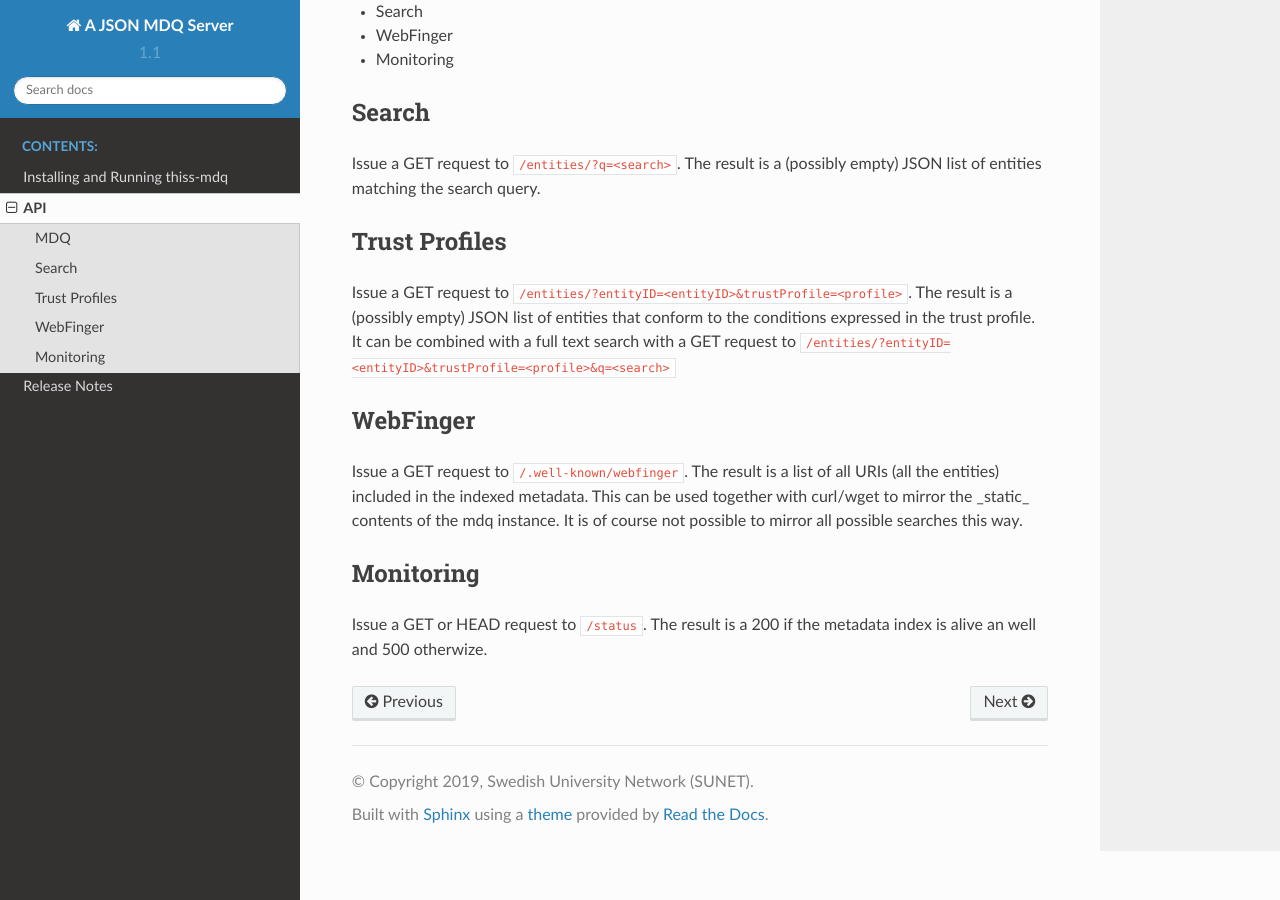
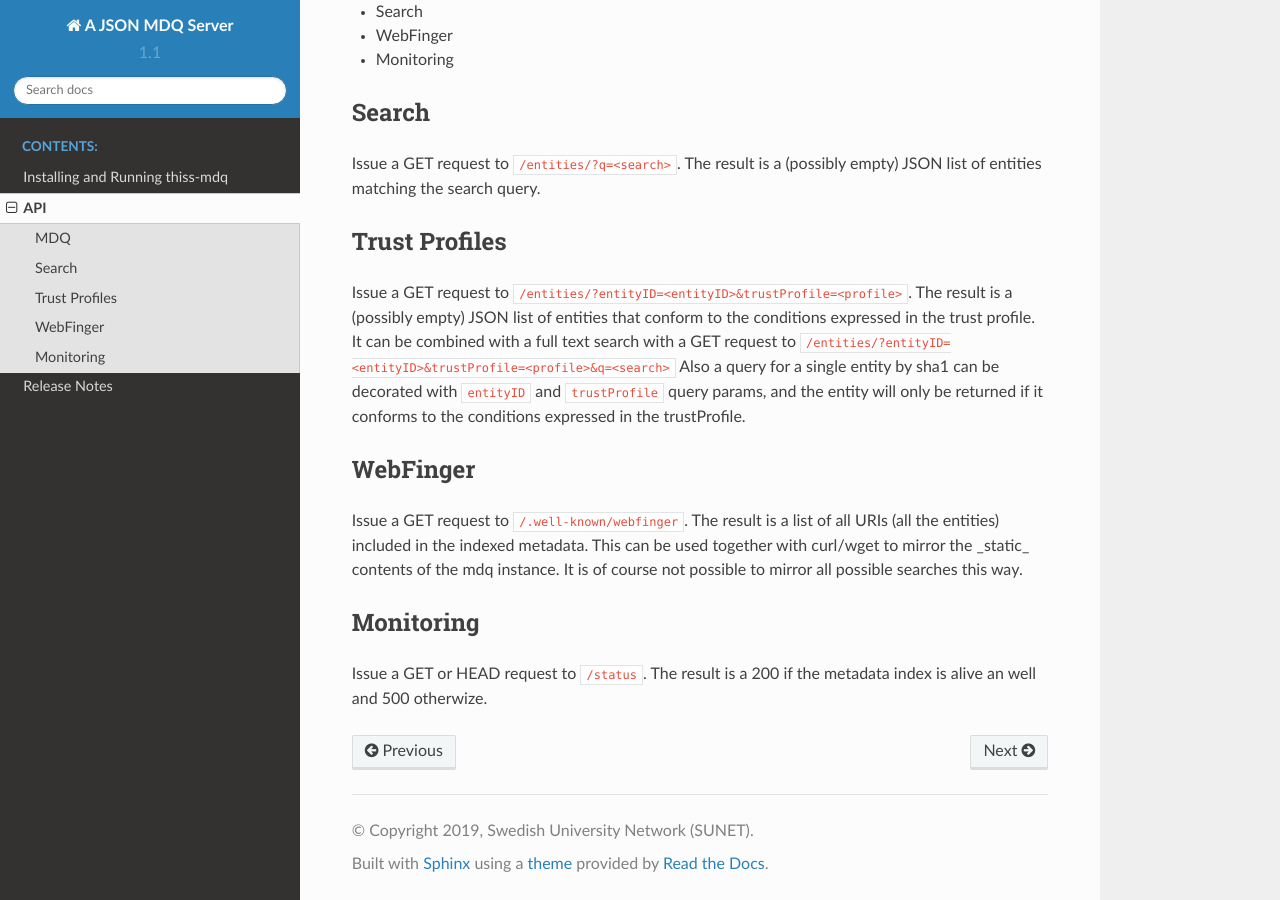
Before and after one commit to TheIdentitySelector/thiss-mdq, a Sphinx documentation site: the page built from docs/api.rst, in a window 1280 px wide and 900 px high, scrolled down 555 px. Built offline with Sphinx 7.4.7 and the Read the Docs theme 2.0.0, drawn with Linux system fonts in a browser that asks for light colours.

Commit message:
update docs

```diff
--- a/docs/api.rst
+++ b/docs/api.rst
@@ -31,6 +31,7 @@ Trust Profiles
 Issue a GET request to ``/entities/?entityID=<entityID>&trustProfile=<profile>``.
 The result is a (possibly empty) JSON list of entities that conform to the conditions expressed in the trust profile.
 It can be combined with a full text search with a GET request to ``/entities/?entityID=<entityID>&trustProfile=<profile>&q=<search>``
+Also a query for a single entity by sha1 can be decorated with ``entityID`` and ``trustProfile`` query params, and the entity will only be returned if it conforms to the conditions expressed in the trustProfile.
 
 WebFinger
 ---------
```
